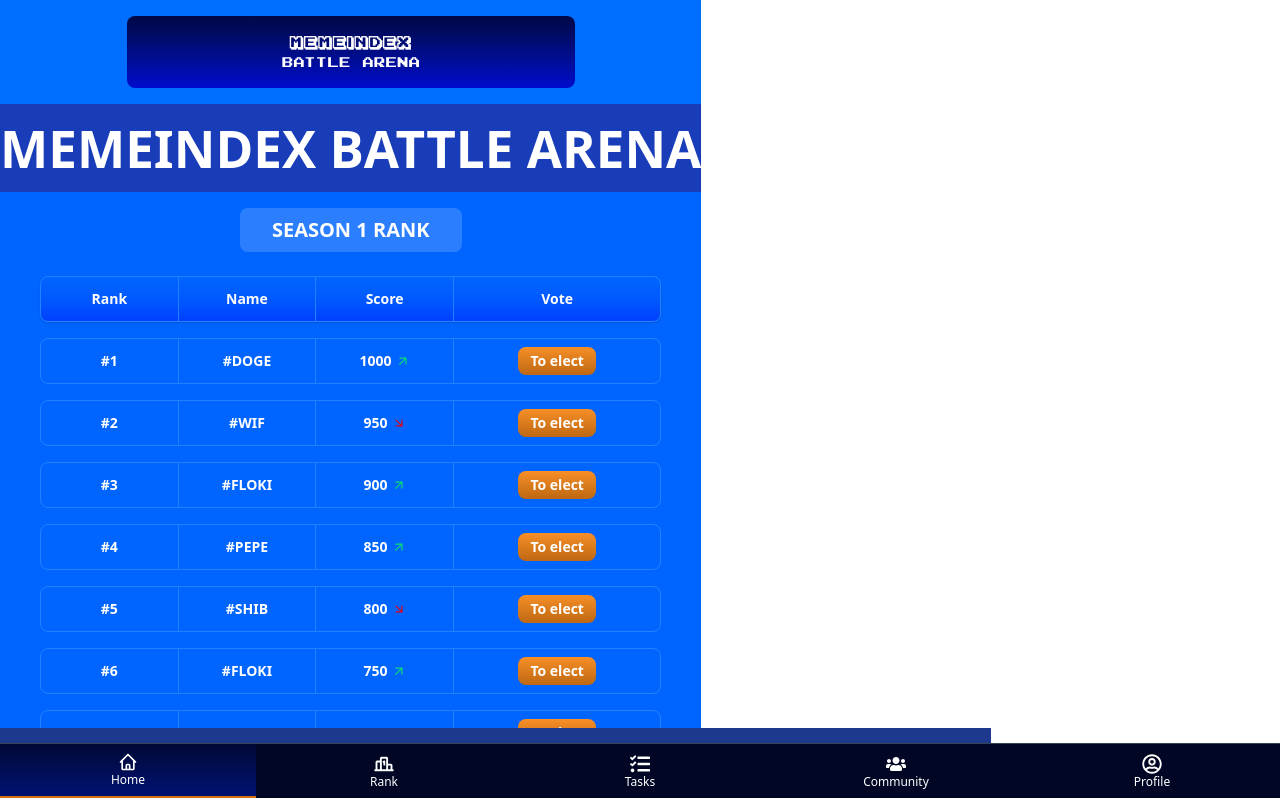
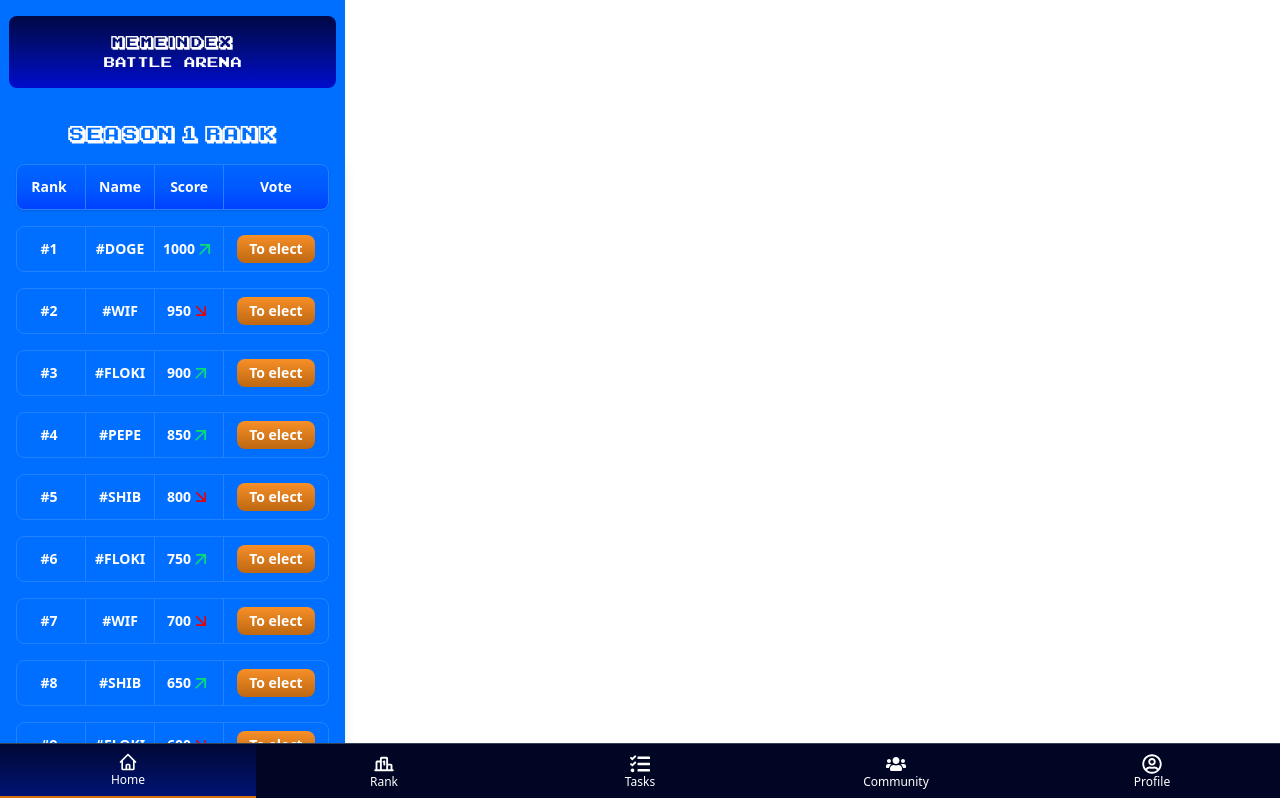
Before and after one commit to aniruddhsingh7901/MemeIndex-TMA, a React (Vite) app: page / in a window 1280 px wide. Shown: the top 798 px of the page. Built offline with nearby package versions, Linux system fonts and the light colour scheme.

Commit message:
fix: fixed code

```diff
--- a/src/App.css
+++ b/src/App.css
@@ -5,7 +5,6 @@
 }
 
 #root {
-  max-width: 1280px;
   margin: 0 0;
   padding: 2rem;
   text-align: center;
--- a/src/App.tsx
+++ b/src/App.tsx
@@ -11,7 +11,7 @@
   const [activeTab, setActiveTab] = useState<string>("Home");
   return (
     <>
-    <div className="bg-blue-500">
+    <div className="bg-blue-500 w-full">
       {/* <Community/> */}
       <Header/>
       {activeTab === "Home" && <Home />}
--- a/src/Components/Rank.tsx
+++ b/src/Components/Rank.tsx
@@ -15,39 +15,28 @@
 
 const MemeIndexRanking = () => {
   return (
-    <div className="w-full min-h-screen flex flex-col items-center text-white pb-14" style={{ backgroundColor: "#0065FF" }}>
-      {/* Header */}
-      <div className="w-full bg-blue-800 py-4 mb-4 flex justify-center">
-        <h1 className="text-2xl font-bold text-white">MEMEINDEX BATTLE ARENA</h1>
-      </div>
-
-      {/* Season Title */}
-      <h2 className="text-xl font-bold mb-6 bg-blue-500 px-8 py-2 rounded-lg">
+    <div className="blue-bg pt-4 min-h-screen w-full flex flex-col items-center text-white pb-14">
+      <h2 className=" karmatic-text text-lg">
         SEASON 1 RANK
       </h2>
-
-      {/* Table Container - Full Width */}
-      <div className="w-full px-4 sm:px-6 md:px-8 lg:px-10">
-        <div className="w-full text-sm flex flex-col items-center justify-center gap-4 bg-transparent rounded-lg">
-          {/* Table Header */}
+      <div className="w-full text-sm flex flex-col items-center justify-center gap-4 max-w-md bg-transparent rounded-lg p-4 shadow-lg">
           <div className="grid grid-cols-9 w-full text-white font-semibold rounded-lg border border-[#2181FF] overflow-hidden bg-gradient-to-t from-[#0140FF] via-[#0059FF] to-[#0065FF] shadow-sm">
-            <div className="p-3 flex justify-center items-center border-r border-[#2181FF] col-span-2">Rank</div>
+                <div className="p-3 flex justify-center items-center border-r border-[#2181FF] col-span-2 pl-2">Rank</div>
                 <div className="p-2 flex justify-center items-center border-r border-[#2181FF] col-span-2">Name</div>
                 <div className="p-2 flex justify-center items-center border-r border-[#2181FF] col-span-2">Score</div>
                 <div className="p-2 flex justify-center items-center col-span-3">Vote</div>
           </div>
-
-          {/* Table Rows */}
           {rankings.map((item) => (
                 <div key={item.rank} className="grid grid-cols-9 bg-transparent text-white font-semibold rounded-lg border border-[#2181FF] w-full overflow-hidden">
-              <div className="p-3 flex justify-center items-center border-r border-[#2181FF] col-span-2">#{item.rank}</div>
+                  <div className="p-3 flex justify-center items-center border-r border-[#2181FF] col-span-2 pl-2">#{item.rank}</div>
                   <div className="p-2 flex justify-center items-center border-r border-[#2181FF] col-span-2">{item.name}</div>
-              <div className={`p-2 flex justify-center items-center border-r border-[#2181FF] col-span-2 ${item.trend === "up" ? "text-green-400" : "text-red-600"}`}>
-                <span className="text-white mr-1">{item.score}</span>
-                {item.trend === "up" ? <MdArrowOutward /> : <FiArrowDownRight />}
+                  <div className={`p-2 flex justify-center items-center border-r text-xl border-[#2181FF] col-span-2 text-bold ${item.trend === "up" ? "text-green-400" : "text-red-600"}`}>
+                  <span className="text-white text-sm">{item.score} </span> {item.trend === "up" ? <MdArrowOutward />
+            : <FiArrowDownRight />}
                   </div>
                   <div className="p-2 flex justify-center items-center col-span-3">
-                <button className="bg-gradient-to-b from-[#F78F27] to-[#be6812] text-white px-3 py-1 rounded-lg transition-all duration-300 hover:from-[#F78F27] hover:to-[#92500e]">
+                  <button className="bg-gradient-to-b from-[#F78F27] to-[#be6812] text-white px-3 py-1 rounded-lg transition-all duration-300
+                                group-hover:from-[#F78F27] group-hover:to-[#92500e]">
                 To elect
               </button>
                   </div>
@@ -55,31 +44,6 @@
           ))}
       </div>
     </div>
-
-      {/* Navigation Footer */}
-      <div className="fixed bottom-0 w-full bg-blue-900 flex justify-around items-center py-3">
-        <div className="flex flex-col items-center">
-          <span className="text-2xl">🏠</span>
-          <span className="text-xs">Home</span>
-        </div>
-        <div className="flex flex-col items-center">
-          <span className="text-2xl">📊</span>
-          <span className="text-xs">Rank</span>
-        </div>
-        <div className="flex flex-col items-center">
-          <span className="text-2xl">📋</span>
-          <span className="text-xs">Tasks</span>
-        </div>
-        <div className="flex flex-col items-center">
-          <span className="text-2xl">👥</span>
-          <span className="text-xs">Community</span>
-        </div>
-        <div className="flex flex-col items-center">
-          <span className="text-2xl">👤</span>
-          <span className="text-xs">Profile</span>
-        </div>
-      </div>
-    </div>
   );
 };
 
```
Lines whose indentation alone changed are shown as unchanged.
